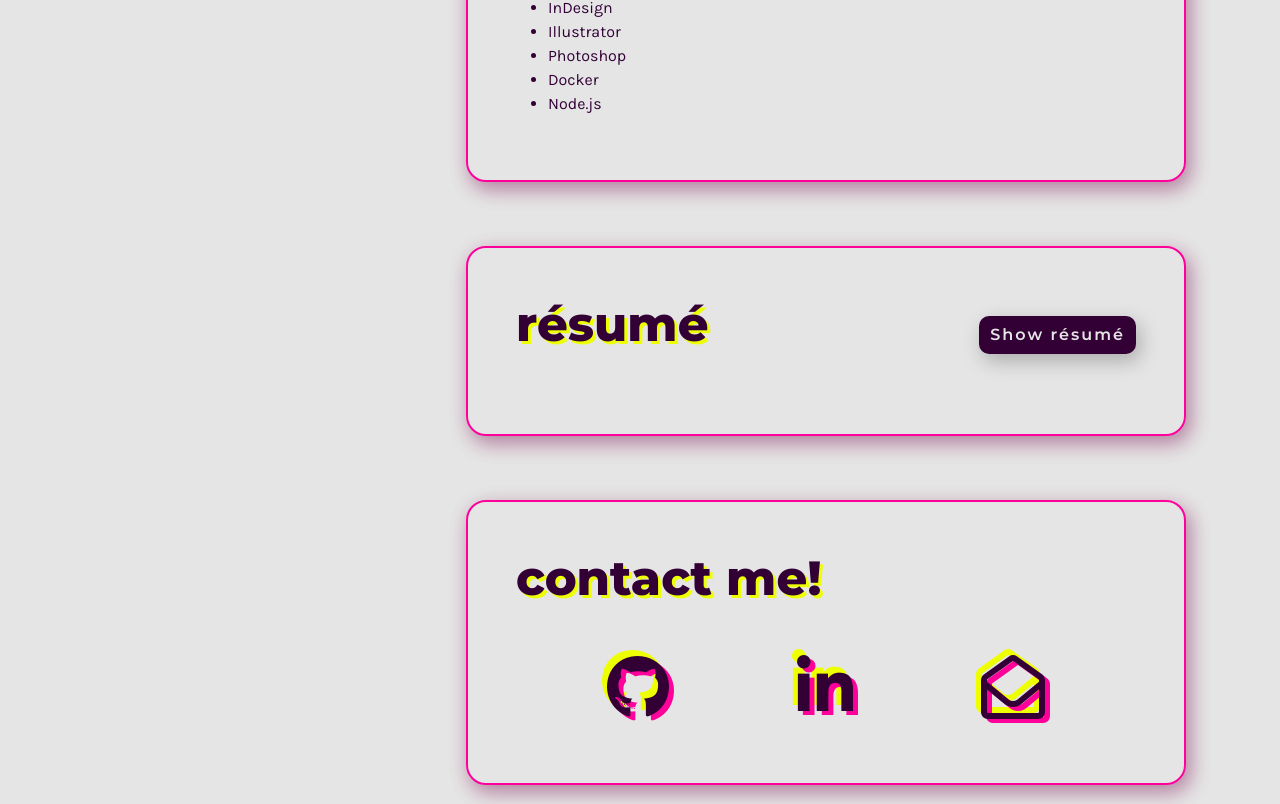
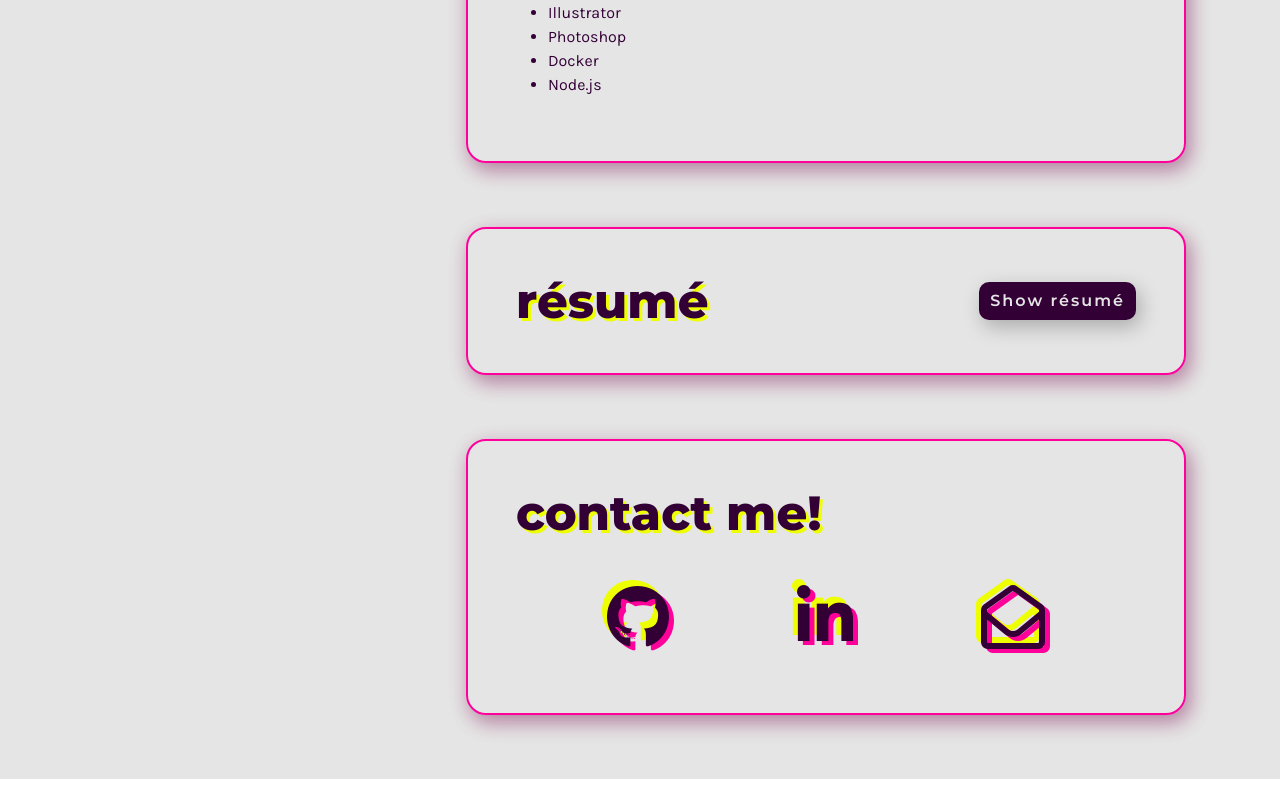
Before and after one commit to pixelpollux/new-portfolio, a React (Create React App) app: page / in a window 1280 px wide. Shown: the part 1753-2557 px from the top of the page. After the commit the page ends 2532 px from the top, so only its background shows below. Built offline with nearby package versions, Linux system fonts and the light colour scheme.

Commit message:
style updates

```diff
--- a/src/assets/css/styles.css
+++ b/src/assets/css/styles.css
@@ -12,6 +12,7 @@ body, #root {
   margin-bottom: 0;
   font-weight: 900;
   font-size: 2rem;
+  line-height: 2rem;
   color: #330036;
   text-shadow: 3px 3px #EDFF00;
   text-align: center;
@@ -269,17 +270,7 @@ nav.navbar-light {
   display: flex;
   justify-content: space-between;
   margin-bottom: 2rem;
-  align-items: flex-end;
-}
-.title-group h2 {
-  font-family: "Montserrat", sans-serif;
-  text-transform: lowercase;
-  margin-bottom: 0;
-  font-weight: 900;
-  font-size: 2rem;
-  color: #330036;
-  text-shadow: 3px 3px #EDFF00;
-  text-align: center;
+  align-items: center;
 }
 .title-group button.button_slide {
   height: fit-content;
@@ -293,7 +284,6 @@ nav.navbar-light {
   border: #fe019a 2px solid;
   border-radius: 20px;
   padding: 2rem;
-  padding-top: 3rem;
   margin-top: 4rem;
   box-shadow: 4px 7px 20px rgba(0, 0, 0, 0.25), 4px 7px 20px rgba(254, 1, 154, 0.25);
 }
@@ -442,11 +432,15 @@ form#contact-form textarea {
   .title-group {
     display: block;
   }
+  .title-group h2 {
+    margin-bottom: 2rem;
+  }
 }
 @media only screen and (min-width: 500px) {
   section .title-group h2 {
     text-align: left;
     font-size: 2.5rem;
+    line-height: 2.5rem;
   }
 }
 @media only screen and (min-width: 600px) {
@@ -455,6 +449,7 @@ form#contact-form textarea {
   }
   section .title-group h2 {
     font-size: 3rem;
+    line-height: 3rem;
   }
   #little-sections section {
     padding: 3rem;
--- a/src/assets/css/styles.scss
+++ b/src/assets/css/styles.scss
@@ -35,6 +35,7 @@ body,#root {
         margin-bottom: 0;
         font-weight: 900;
         font-size: 2rem;
+        line-height: 2rem;
         color: $dark-purple;
         text-shadow: 3px 3px $electric-lemon;
         text-align: center;
@@ -362,18 +363,8 @@ nav.navbar-light{
     display: flex;
     justify-content: space-between;
     margin-bottom: 2rem;
-    align-items: flex-end;
+    align-items: center;
 
-    h2 {
-        font-family: $montserrat;
-        text-transform: lowercase;
-        margin-bottom: 0;
-        font-weight: 900;
-        font-size: 2rem;
-        color: $dark-purple;
-        text-shadow: 3px 3px $electric-lemon;
-        text-align: center;
-    }
     button.button_slide {
         height: fit-content;
     }
@@ -387,9 +378,7 @@ nav.navbar-light{
     border: $electric-pink 2px solid;
     border-radius: 20px;
     padding: 2rem;
-    padding-top: 3rem;
     margin-top: 4rem;
-    // margin-bottom: 6rem;
     box-shadow: 4px 7px 20px rgba(0, 0, 0, 0.25), 4px 7px 20px rgba(254, 1, 154,.25), ;
 }
 
@@ -589,6 +578,10 @@ form#contact-form textarea {
 
     .title-group {
         display: block;
+
+        h2{
+            margin-bottom: 2rem;
+        }
     }
 }
 
@@ -596,6 +589,7 @@ form#contact-form textarea {
     section .title-group h2 {
         text-align: left;
         font-size: 2.5rem;
+        line-height: 2.5rem;
     }
 }
 @media only screen and (min-width: 600px) {
@@ -605,6 +599,7 @@ form#contact-form textarea {
 
     section .title-group h2 {
         font-size: 3rem;
+        line-height: 3rem;
     }
 
     #little-sections section {
--- a/src/components/little-sections/section__resume.js
+++ b/src/components/little-sections/section__resume.js
@@ -14,7 +14,9 @@ export default function SectionResume() {
                 resume section
             </div>
             <section id="resume-section">
-                <div className='title-group title-group__resume'>
+                <div
+                    style={{ marginBottom: isVisible ? '': "0" }}
+                    className={`title-group title-group__resume ${isVisible ? 'visible' : 'not'}`}>
                     <h2>Résumé</h2>
                     {/* <p>
                         Here i'll put my resume shortly.
```
Also changed, not shown: 1 other file (tests, documents, lock files or other folders).
